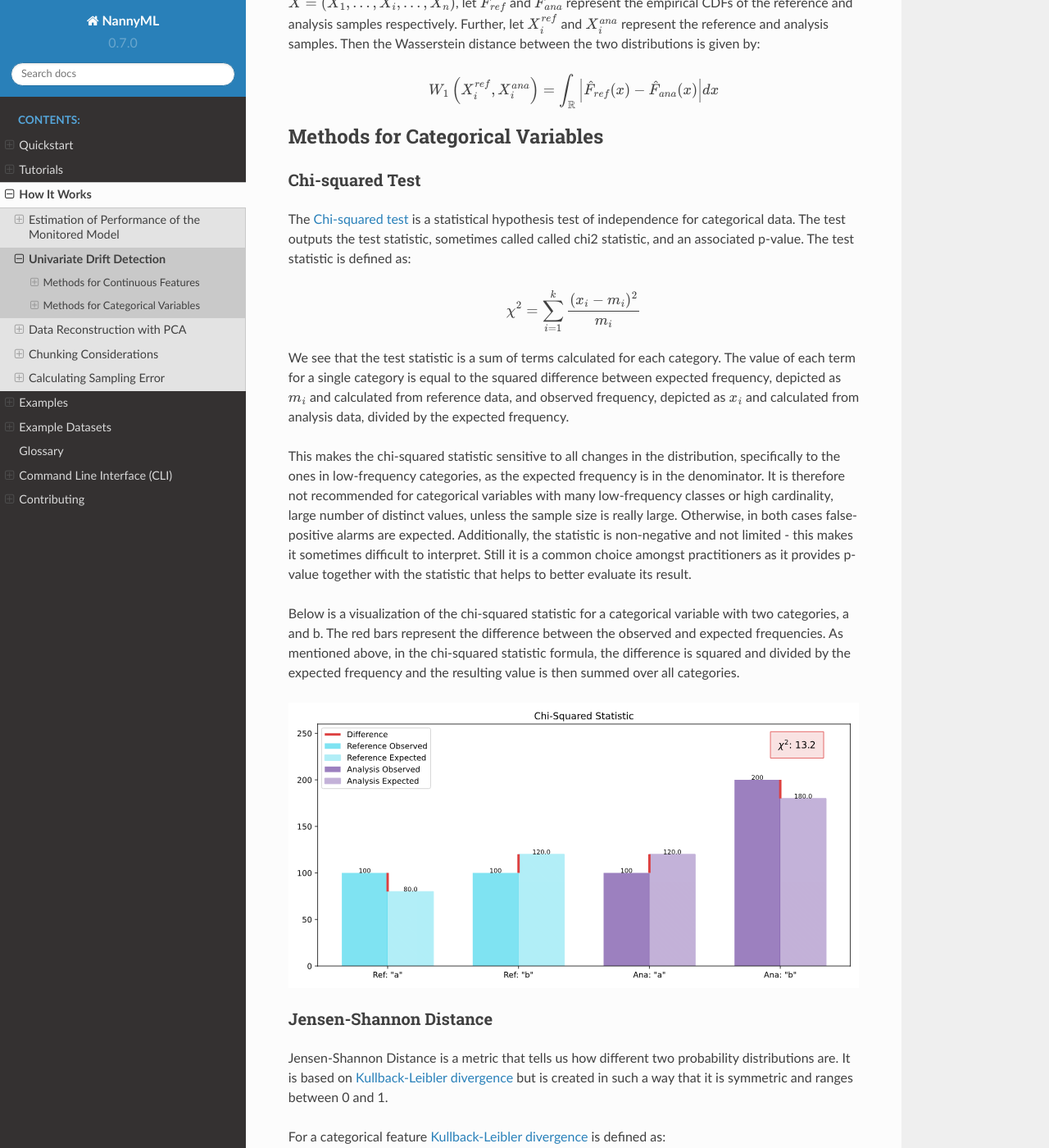
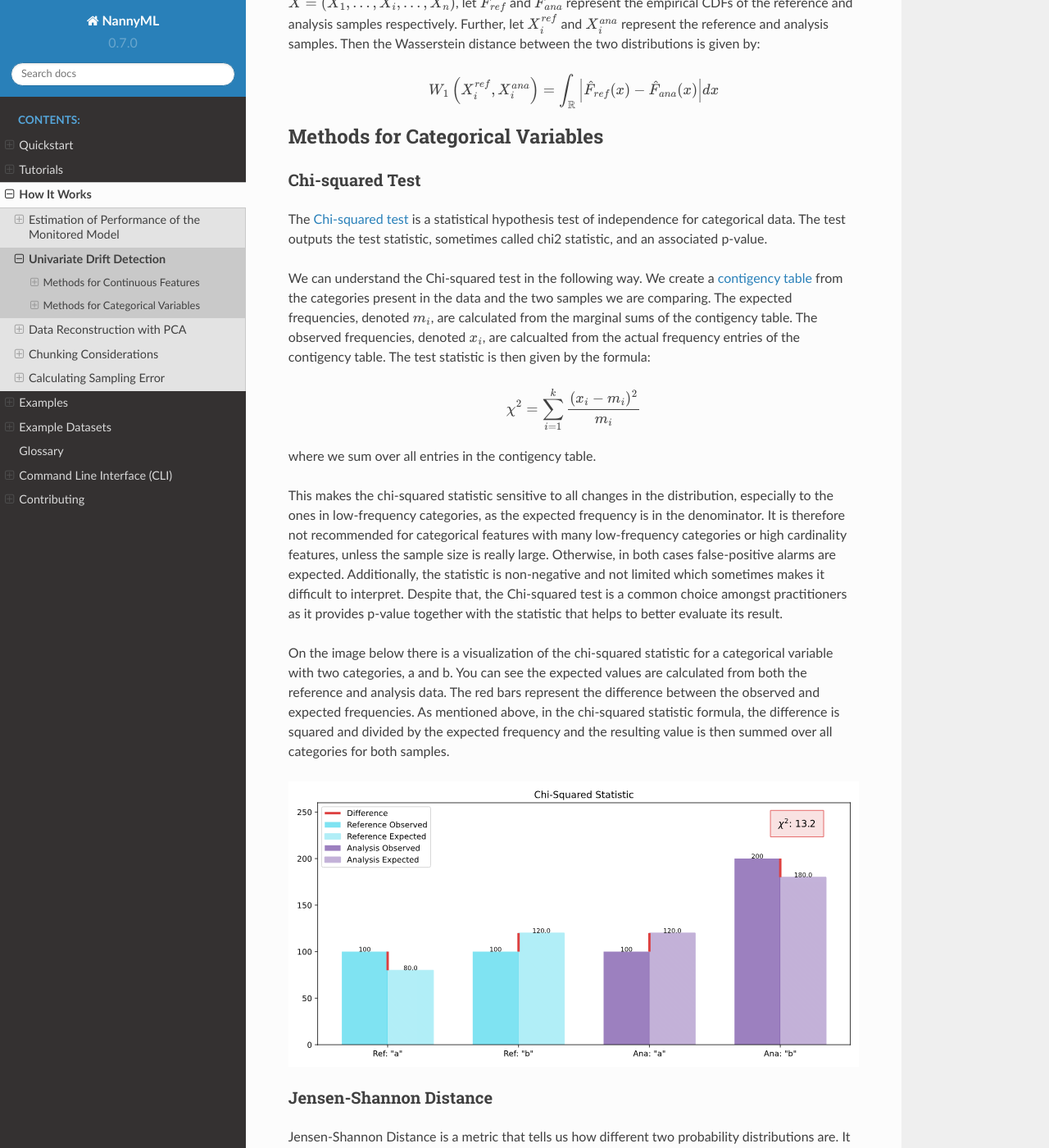
Before and after one commit to NannyML/nannyml, a Sphinx documentation site: the page built from docs/how_it_works/univariate_drift_detection.rst, in a window 1280 px wide and 1400 px high, scrolled down 3497 px. Shown: the whole window at 82% size. Built offline with Sphinx 7.4.7 and the Read the Docs theme 2.0.0, drawn with Linux system fonts in a browser that asks for light colours; pages that are not in the unit, such as notebooks, are missing from menus.

Commit message:
update chi2 howitworks

```diff
--- a/docs/how_it_works/univariate_drift_detection.rst
+++ b/docs/how_it_works/univariate_drift_detection.rst
@@ -120,27 +120,34 @@ Chi-squared Test
 ................
 
 The `Chi-squared test`_ is a statistical hypothesis test of independence for categorical data.
-The test outputs the test statistic, sometimes called called chi2 statistic, and an associated p-value.
-The test statistic is defined as:
+The test outputs the test statistic, sometimes called chi2 statistic, and an associated p-value.
+
+We can understand the Chi-squared test in the following way. We create a `contigency table`_ from the
+categories present in the data and the two samples we are comparing. The expected frequencies,
+denoted :math:`m_i`, are calculated from the marginal sums of the contigency table.
+The observed frequencies, denoted :math:`x_i`, are calcualted from the actual
+frequency entries of the contigency table. The test statistic is then given by the formula:
 
 .. math::
     \chi^2 = \sum_{i=1}^k \frac{(x_i - m_i)^2}{m_i}
 
-We see that the test statistic is a sum of terms calculated for each category.
-The value of each term for a single category is equal to the squared difference between expected frequency,
-depicted as :math:`m_i` and calculated from reference data, and observed frequency,
-depicted as :math:`x_i` and calculated from analysis data, divided by the expected frequency.
+where we sum over all entries in the contigency table.
 
-This makes the chi-squared statistic sensitive to all changes in the distribution, specifically to the ones in low-frequency categories, as the
-expected frequency is in the denominator. It is therefore not recommended for categorical variables with many
-low-frequency classes or high cardinality, large number
-of distinct values, unless the sample size is really large. Otherwise, in both cases false-positive alarms are expected.
-Additionally, the statistic is non-negative and not limited - this makes it sometimes
-difficult to interpret. Still it is a common choice amongst practitioners as it provides p-value together with the
+This makes the chi-squared statistic sensitive to all changes in the distribution,
+especially to the ones in low-frequency categories, as the expected frequency is in the denominator.
+It is therefore not recommended for categorical features with many low-frequency categories or high cardinality
+features, unless the sample size is really large.
+Otherwise, in both cases false-positive alarms are expected.
+Additionally, the statistic is non-negative and not limited which sometimes makes it difficult to interpret.
+Despite that, the Chi-squared test is a common choice amongst practitioners as it provides p-value together with the
 statistic that helps to better evaluate its result.
 
-Below is a visualization of the chi-squared statistic for a categorical variable with two categories, a and b. The red bars represent the difference between the observed and expected frequencies.
-As mentioned above, in the chi-squared statistic formula, the difference is squared and divided by the expected frequency and the resulting value is then summed over all categories.
+On the image below there is a visualization of the chi-squared statistic for a categorical variable with two
+categories, a and b. You can see the expected values are calculated from both the reference and analysis data.
+The red bars represent the difference between the observed and expected frequencies.
+As mentioned above, in the chi-squared statistic formula,
+the difference is squared and divided by the expected frequency and the resulting value is then summed over all categories
+for both samples.
 
 .. image:: ../_static/how-it-works-chi2.svg
     :width: 1400pt
@@ -213,3 +220,4 @@ We also see that the resulting L-Infinity distance is the relative frequency cha
 .. _`Kullback-Leibler divergence`: https://en.wikipedia.org/wiki/Kullback%E2%80%93Leibler_divergence
 .. _`Doane's formula`: https://numpy.org/doc/stable/reference/generated/numpy.histogram_bin_edges.html
 .. _`Wasserstein Distance`: https://en.wikipedia.org/wiki/Wasserstein_metric
+.. _`contigency table`: https://en.wikipedia.org/wiki/Contingency_table
```
